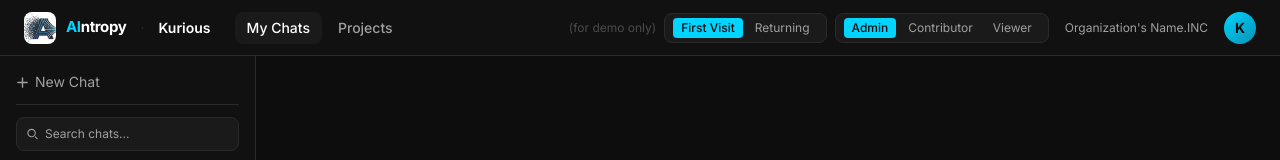
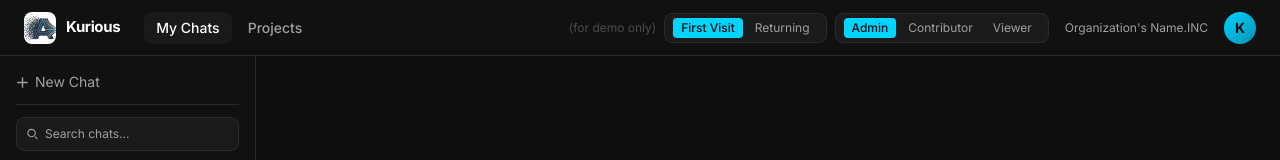
Before and after one commit to aintropy-ai/kurious_ui, a React (Vite) app: page / in a window 1280 px wide. Both pictures are taken after typing "name@example.com", "Sample123" into the empty fields and a click on the button "Sign in". Shown: the top 160 px of the page. Built offline with nearby package versions, Linux system fonts and the light colour scheme.

Commit message:
Update navbar logo and role-based project permissions

```diff
--- a/src/App.jsx
+++ b/src/App.jsx
@@ -16,11 +16,7 @@ function NavLogo({ onClick }) {
         alt="AIntropy"
         className="w-8 h-8 rounded-lg object-cover mix-blend-lighten"
       />
-      <span className="font-bold text-[15px] tracking-tight">
-        <span className="text-k-cyan">AI</span><span className="text-k-text">ntropy</span>
-      </span>
-      <span className="text-k-border text-sm mx-1">·</span>
-      <span className="text-k-text font-semibold text-sm">Kurious</span>
+      <span className="font-bold text-[15px] tracking-tight text-k-text">Kurious</span>
     </button>
   )
 }
--- a/src/components/ProjectsSidebar.jsx
+++ b/src/components/ProjectsSidebar.jsx
@@ -3,7 +3,7 @@ import { MOCK_PROJECTS } from '../data/mockData'
 import ConfirmModal from './ConfirmModal'
 import MembersPanel from './MembersPanel'
 
-function ThreeDotMenu({ onRename, onMembers, onDelete }) {
+function ThreeDotMenu({ onRename, onMembers, onDelete, isAdmin }) {
   const [open, setOpen] = useState(false)
   const ref = useRef(null)
 
@@ -27,9 +27,12 @@ function ThreeDotMenu({ onRename, onMembers, onDelete }) {
       </button>
       {open && (
         <div className="absolute right-0 top-7 w-40 bg-k-card border border-k-border rounded-xl shadow-xl z-50 overflow-hidden animate-fade-in">
-          <button onClick={e => { e.stopPropagation(); setOpen(false); onRename() }} className="w-full text-left px-3 py-2 text-sm text-k-muted hover:text-k-text hover:bg-k-bg transition-colors">Rename</button>
-          <button onClick={e => { e.stopPropagation(); setOpen(false); onMembers() }} className="w-full text-left px-3 py-2 text-sm text-k-muted hover:text-k-text hover:bg-k-bg transition-colors">Manage Members</button>
-          <button onClick={e => { e.stopPropagation(); setOpen(false); onDelete() }} className="w-full text-left px-3 py-2 text-sm text-k-error hover:bg-k-error/10 transition-colors">Delete Project</button>
+          {isAdmin && <button onClick={e => { e.stopPropagation(); setOpen(false); onRename() }} className="w-full text-left px-3 py-2 text-sm text-k-muted hover:text-k-text hover:bg-k-bg transition-colors">Rename</button>}
+          {isAdmin
+            ? <button onClick={e => { e.stopPropagation(); setOpen(false); onMembers() }} className="w-full text-left px-3 py-2 text-sm text-k-muted hover:text-k-text hover:bg-k-bg transition-colors">Manage Members</button>
+            : <button onClick={e => { e.stopPropagation(); setOpen(false); onMembers() }} className="w-full text-left px-3 py-2 text-sm text-k-muted hover:text-k-text hover:bg-k-bg transition-colors">View Members</button>
+          }
+          {isAdmin && <button onClick={e => { e.stopPropagation(); setOpen(false); onDelete() }} className="w-full text-left px-3 py-2 text-sm text-k-error hover:bg-k-error/10 transition-colors">Delete Project</button>}
         </div>
       )}
     </div>
@@ -180,6 +183,7 @@ export default function ProjectsSidebar({ activeProjectId, onProjectSelect, onNe
                 )}
 
                 <ThreeDotMenu
+                  isAdmin={demoRole === 'Admin'}
                   onRename={() => handleRenameProject(project)}
                   onMembers={() => setMembersProject(project)}
                   onDelete={() => setConfirmDelete(project)}
```
Also changed, not shown: 6 other files (tests, documents, lock files or other folders).
